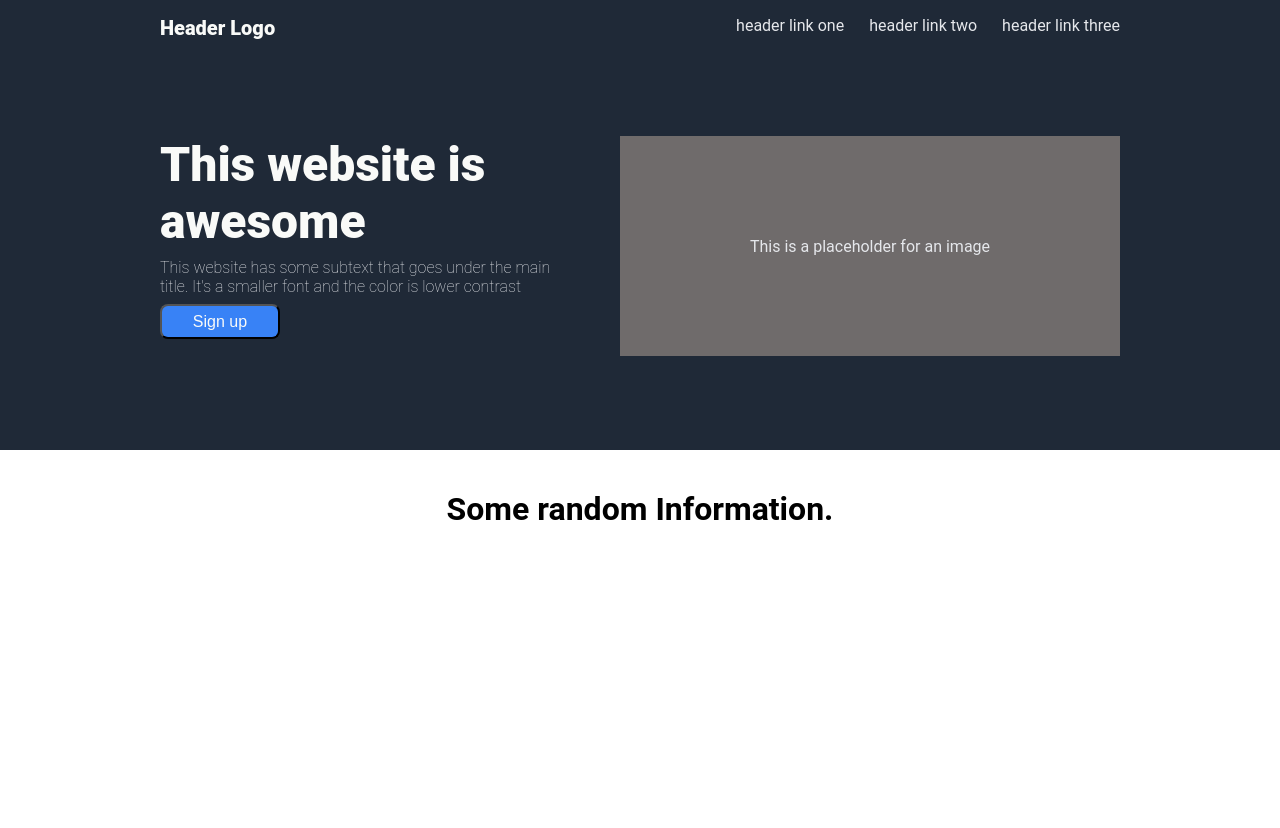
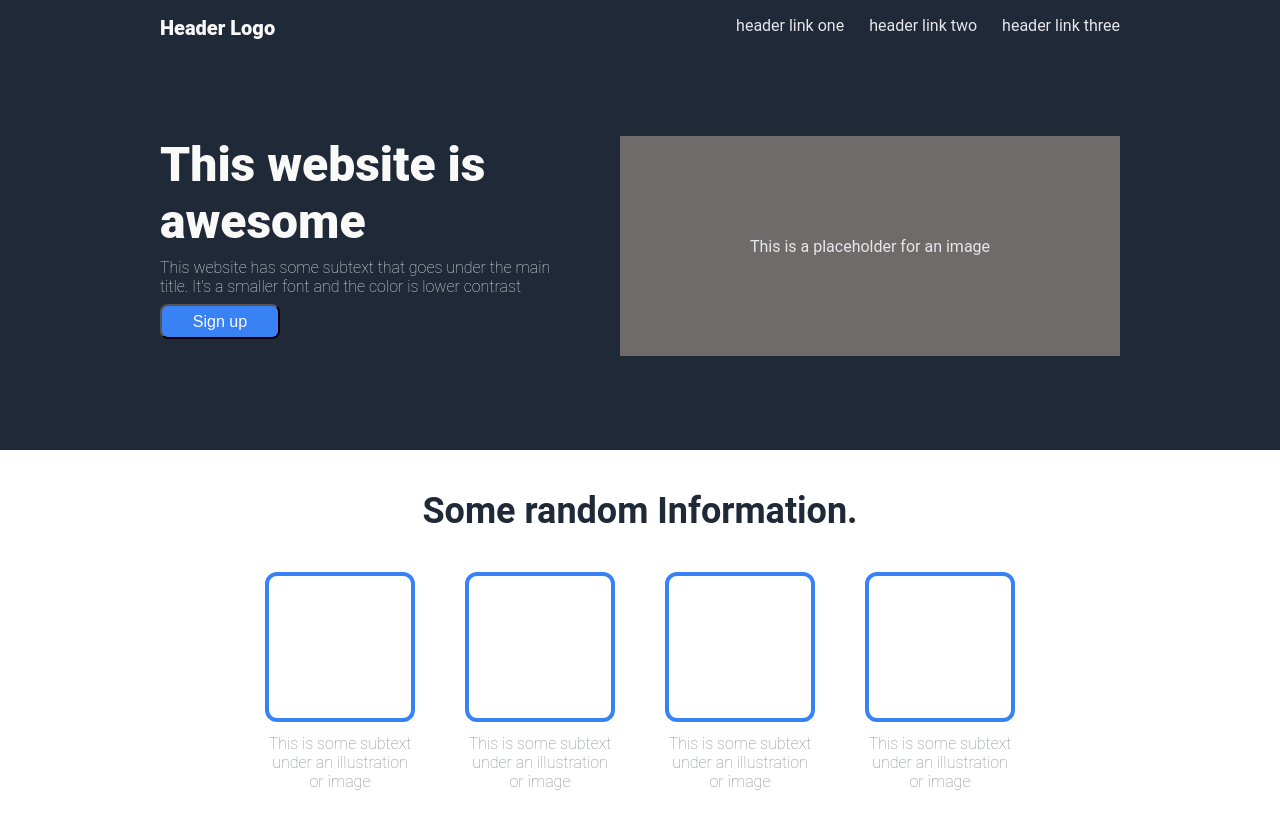
Before and after one commit to AliHassanL12/landing-page, a plain HTML site: page index.html in a window 1280 px wide. Drawn offline with Linux system fonts and the light colour scheme.

Commit message:
Create image holder and subtext in info section
Finished info section by placing the image holder and the subtext
where they are supposed to be on the screen, and styled them as
well so that they look nice & neat like the image we are working
off of. The section should now be complete ideally.

```diff
--- a/css/style.css
+++ b/css/style.css
@@ -105,4 +105,25 @@ button {
     display: flex;
     justify-content: center;
     padding: 40px;
+    font-size: 36px;
+    color: #1f2937;
 }
+
+p.subtext {
+    text-align: center;
+    color:#1f29378b;
+    width: 150px;
+}
+
+.subtext-wrapper {
+    display: flex;
+    gap: 50px;
+    justify-content: center;
+}
+
+.container div {
+    height: 150px;
+    border-radius: 12px;
+    border: 4px solid #3882f6;
+    margin-bottom: 12px;
+}
--- a/index.html
+++ b/index.html
@@ -26,6 +26,24 @@
         </div>
         <div class="info-section">
             <h1 class="random-header">Some random Information.</h1>
+            <div class="subtext-wrapper">
+                <div class="container">
+                    <div></div>
+                    <p class="subtext">This is some subtext under an illustration or image</p>
+                </div>
+                <div class="container">
+                    <div></div>
+                    <p class="subtext">This is some subtext under an illustration or image</p>
+                </div>
+                <div class="container">
+                    <div></div>
+                    <p class="subtext">This is some subtext under an illustration or image</p>
+                </div>
+                <div class="container">
+                    <div></div>
+                    <p class="subtext">This is some subtext under an illustration or image</p>
+                </div>
+            </div>
         </div>
     </body>
 </html>
```
